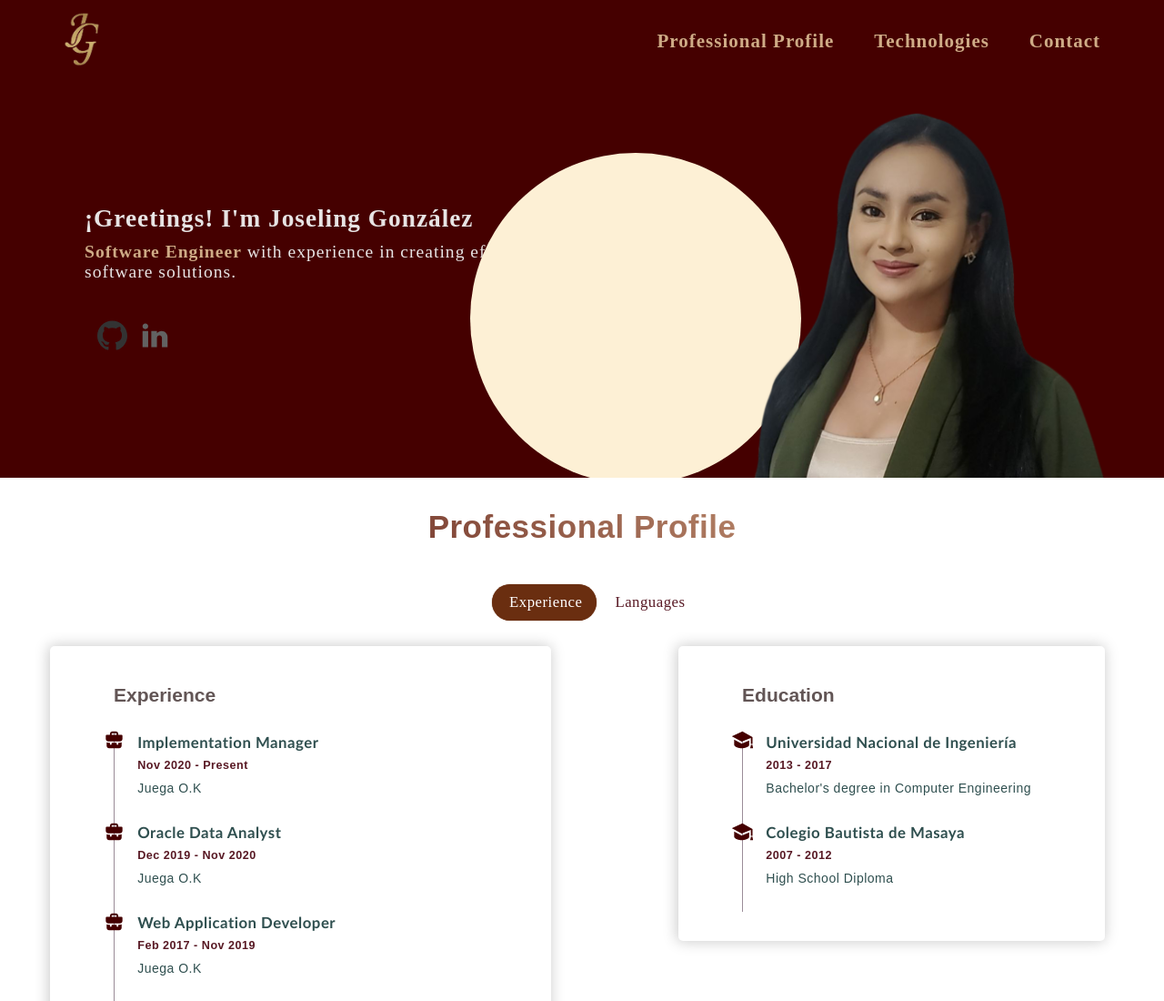
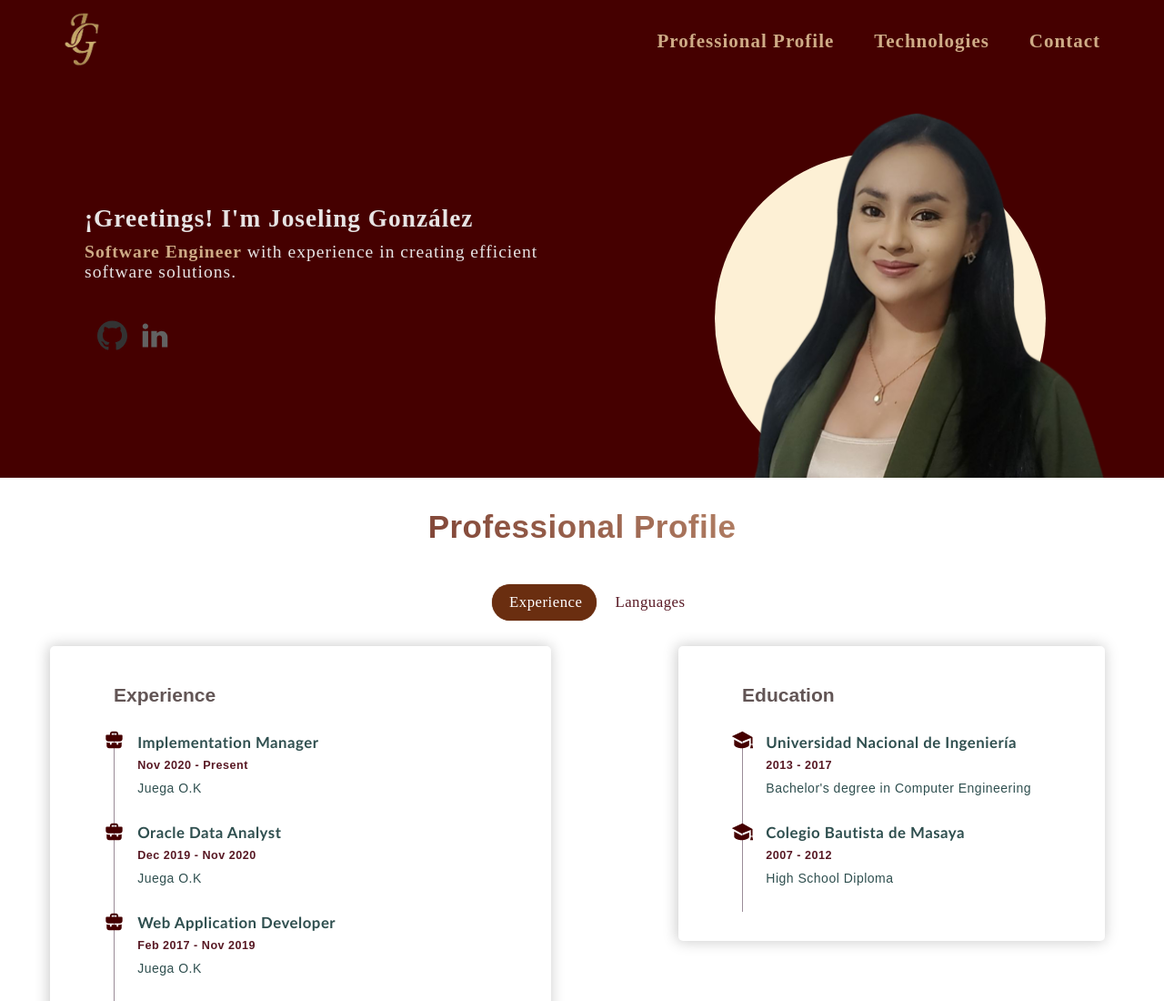
Before and after one commit to Joseling-Gonzalez/portafolio, a plain HTML site: page index.html in a window 1280 px wide. Shown: the top 1100 px of the page at 91% size. Drawn offline with Linux system fonts and the light colour scheme.

Commit message:
Update css

```diff
--- a/css/styles.css
+++ b/css/styles.css
@@ -128,7 +128,7 @@ body {
     width: 26rem;
     height: 26rem;
     top: 12rem;
-    right: 28.5rem;
+    right: 9.3rem;
     background-color: #fdf0d5;
     border-radius: 20rem;
     z-index: 0;
```
